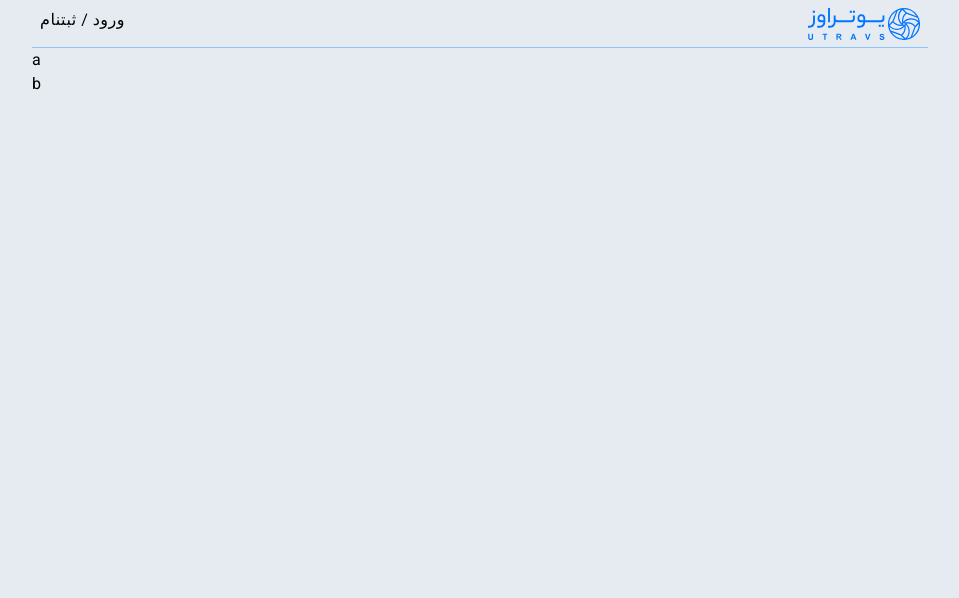
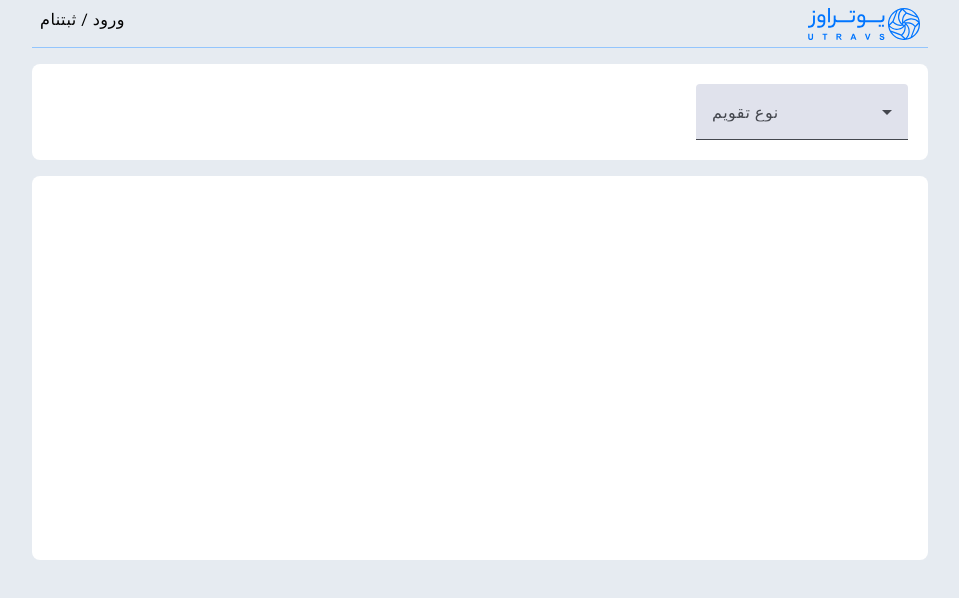
Before and after one commit to mersad998/angular-calender, an Angular app: page / in a window 1280 px wide. Shown: the top 598 px of the page, without its empty margins (160-1119 px from the left). Built offline with nearby package versions, Linux system fonts and the light colour scheme.

Commit message:
core: add moment

```diff
--- a/package.json
+++ b/package.json
@@ -24,6 +24,8 @@
     "@angular/router": "^18.2.0",
     "@angular/ssr": "^18.2.8",
     "express": "^4.18.2",
+    "moment": "^2.30.1",
+    "moment-jalaali": "^0.10.1",
     "rxjs": "~7.8.0",
     "tslib": "^2.3.0",
     "zone.js": "~0.14.10"
--- a/src/app/calender/calender.component.html
+++ b/src/app/calender/calender.component.html
@@ -1,4 +1,24 @@
 <div id="calender_container" class="mx-[15%]">
-  <div id="calender_controllers">a</div>
-  <div id="calender">b</div>
+  <div
+    id="calender_controllers"
+    class="h-24 pt-5 px-5 bg-white flex flex-row-reverse mt-4 rounded-lg items-center"
+  >
+    <mat-form-field>
+      <mat-label>نوع تقویم</mat-label>
+      <mat-select>
+        @for (calenderType of calenderTypes; track calenderType.value) {
+        <mat-option [value]="calenderType.value">{{
+          calenderType.viewValue
+        }}</mat-option>
+        }
+      </mat-select>
+    </mat-form-field>
+  </div>
+
+  <div
+    id="calender"
+    class="h-96 pt-5 px-5 bg-white flex flex-row-reverse mt-4 rounded-lg items-center"
+  >
+
+  </div>
 </div>
--- a/src/app/calender/calender.component.ts
+++ b/src/app/calender/calender.component.ts
@@ -1,12 +1,23 @@
 import { Component } from '@angular/core';
+import { FormsModule } from '@angular/forms';
+import { MatInputModule } from '@angular/material/input';
+import { MatSelectModule } from '@angular/material/select';
+import { MatFormFieldModule } from '@angular/material/form-field';
 
+interface CalenderType {
+  value: string;
+  viewValue: string;
+}
 @Component({
   selector: 'app-calender',
   standalone: true,
-  imports: [],
+  imports: [MatFormFieldModule, MatSelectModule, MatInputModule, FormsModule],
   templateUrl: './calender.component.html',
-  styleUrl: './calender.component.css'
+  styleUrl: './calender.component.css',
 })
 export class CalenderComponent {
-
+  calenderTypes: CalenderType[] = [
+    { value: '1', viewValue: 'شمسی' },
+    { value: '2', viewValue: 'میلادی' },
+  ];
 }
```
Also changed, not shown: 1 other file (tests, documents, lock files or other folders).
